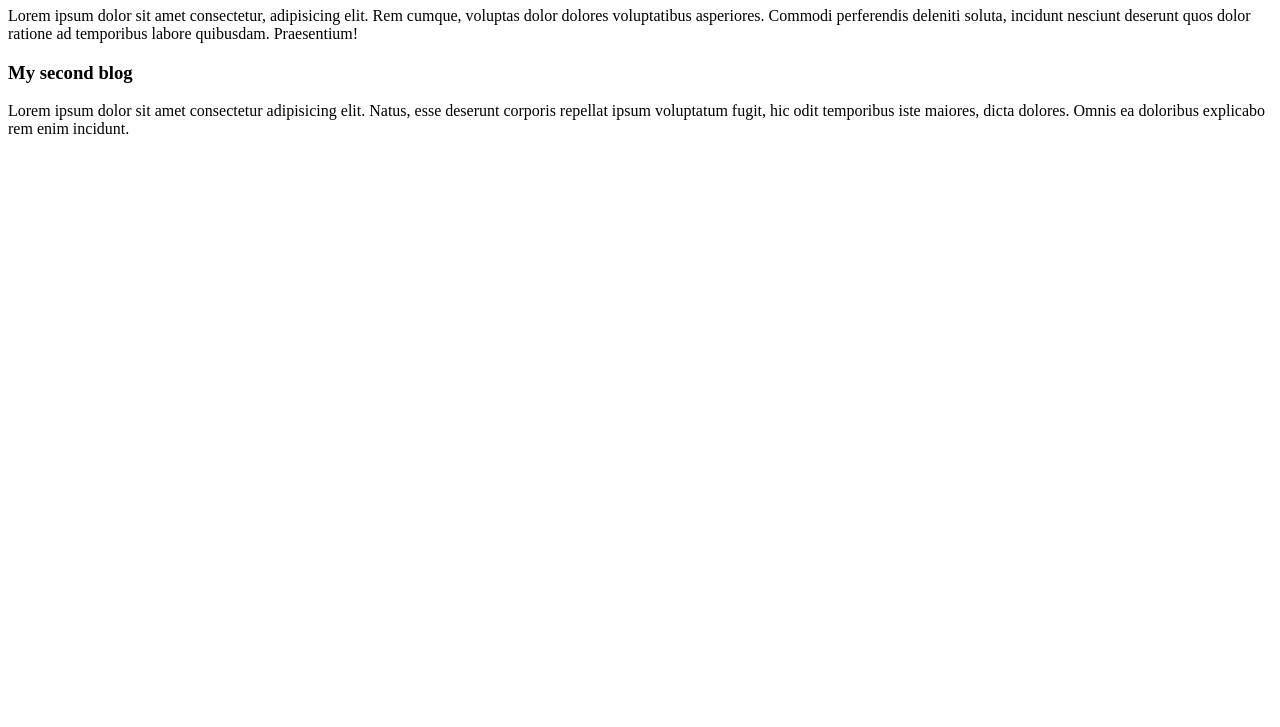
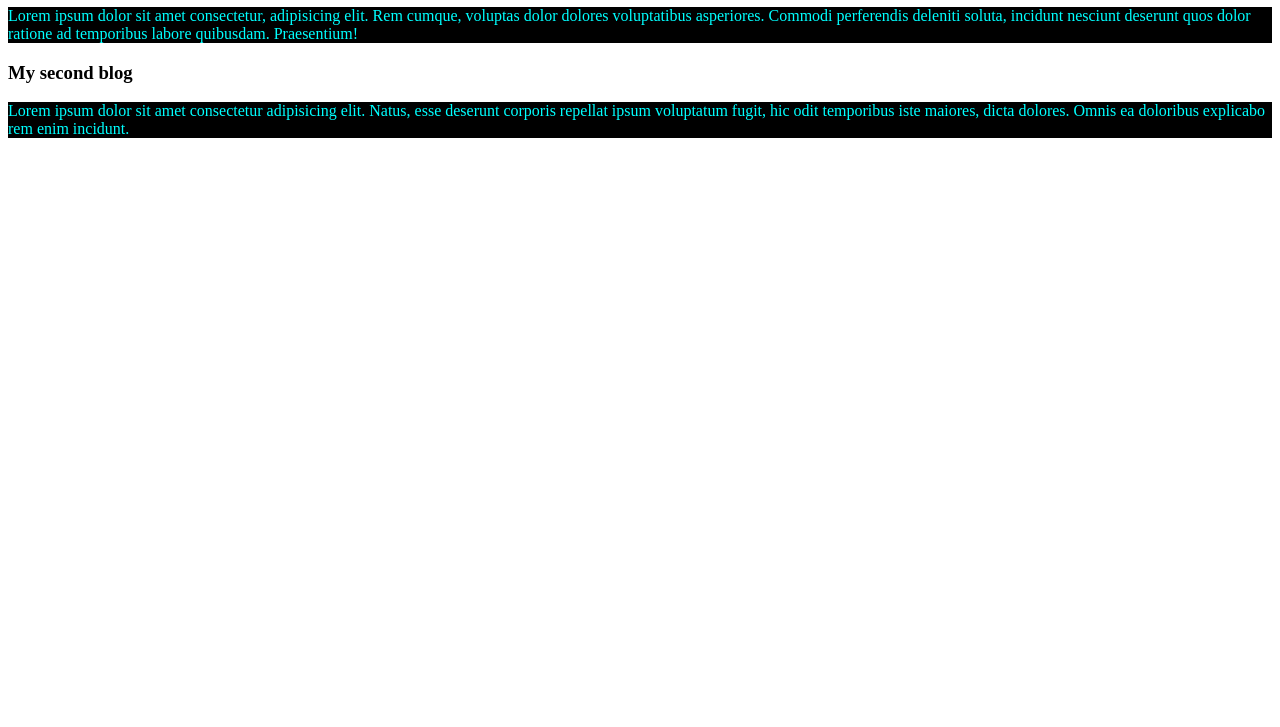
Before and after one commit to Neorex08/my-first-github-repo, a plain HTML site: page file.html in a window 1280 px wide. Shown: the part 73-800 px from the top of the page. Drawn offline with Linux system fonts and the light colour scheme.

Commit message:
repair css

```diff
--- a/file.html
+++ b/file.html
@@ -4,6 +4,7 @@
     <meta charset="UTF-8">
     <meta name="viewport" content="width=device-width, initial-scale=1.0">
     <title>My First Github</title>
+    <link rel="stylesheet" href="style.css">
 </head>
 <body>
     <h1>My first blog</h1>
--- a/style.css
+++ b/style.css
@@ -1,4 +1,4 @@
-.p{
+p{
     color: aqua;
     background-color: black
 
```
